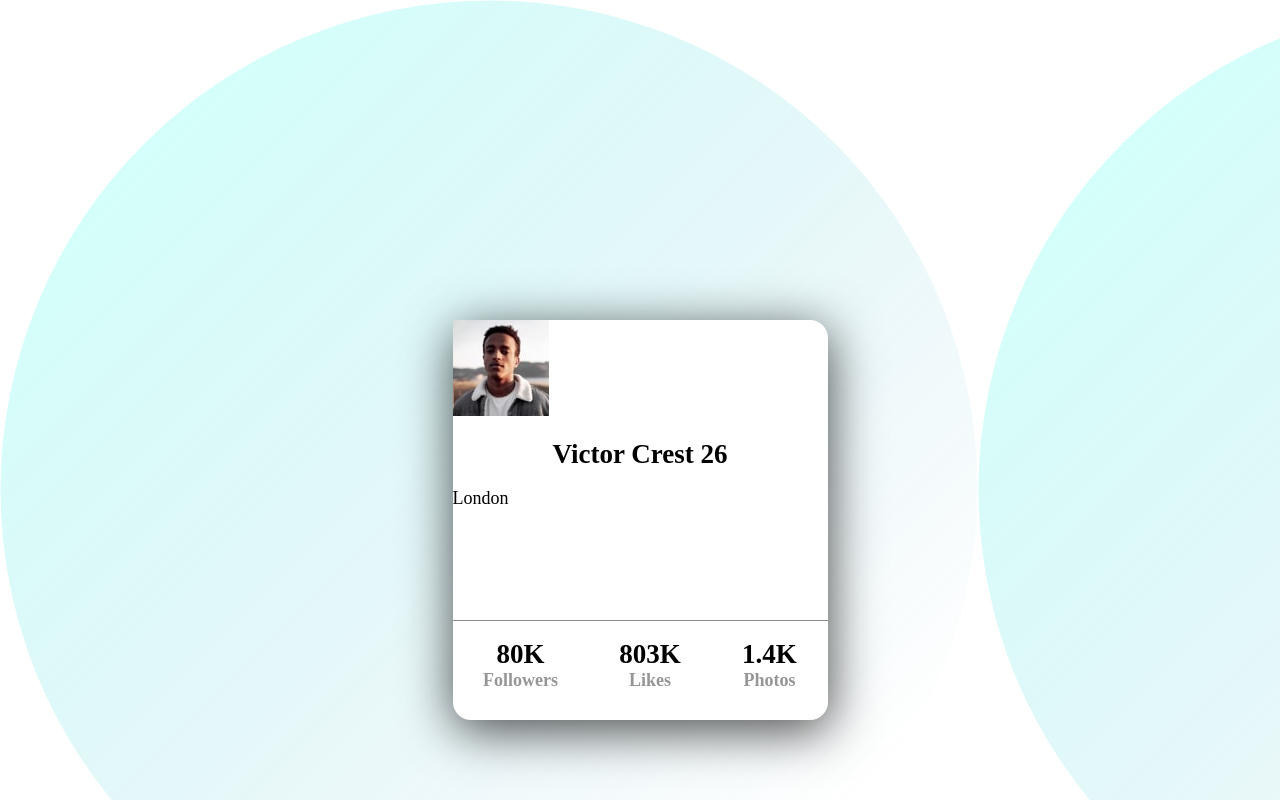
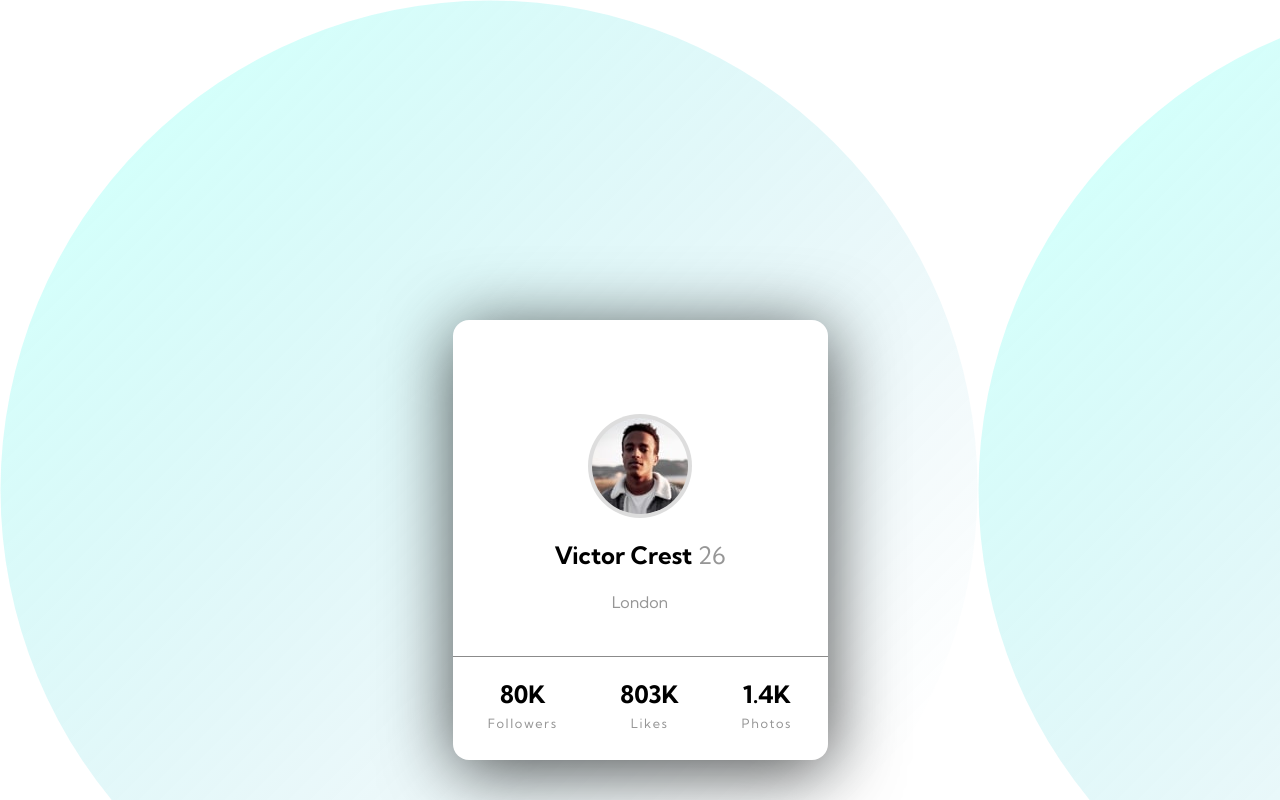
Before and after one commit to devjakov/profile-card-component, a plain HTML site: page index.html in a window 1280 px wide. Drawn offline with nearby package versions, Linux system fonts and the light colour scheme.

Commit message:
almolst done

```diff
--- a/style.css
+++ b/style.css
@@ -31,6 +31,7 @@ Dark gray: hsl(0, 0%, 59%)
 - Weights: 400, 700 */
 
 /* Universal */
+@import url('https://fonts.googleapis.com/css2?family=Kumbh+Sans:wght@400;700&display=swap');
 
 *, *::after, *::before{
     box-sizing: border-box;
@@ -39,6 +40,7 @@ Dark gray: hsl(0, 0%, 59%)
 }
 
 /* Colours and font*/
+
 
 html{
 /* ### Primary */
@@ -51,7 +53,8 @@ html{
 
     --Darkgray: hsl(0, 0%, 59%);
 
-    font-size: 18px;
+    font-size: 16px;
+    font-family: "Kumbh Sans" ;
 }
 
 /* Fixing body */
@@ -70,8 +73,8 @@ body{
     background-color: white;
     margin: 25% auto;
     width: 375px;
-    height: 400px;
-    box-shadow: 1px 10px 50px 1px rgba(0, 0, 0, .7);
+    height: 440px;
+    box-shadow: 1px 10px 70px 0px rgba(0, 0, 0, .7);
     border-radius: 1rem;
 }
 
@@ -82,18 +85,46 @@ body{
     flex-direction: row;
     justify-content: space-evenly;
     border-top: 1px rgba(25, 25, 25, .5) solid;
+    padding: auto 20px;
 }
 
+span{
+    color: var(--Darkgray);
+    font-weight: 400;
+}
+
+p{
+    text-align: center;
+    color:var(--Darkgray);
+}
+
+.info{
+    height: 55%;
+}
+
+.pp{
+    border-radius: 50%;
+    background-color: #ddd;
+    width: fit-content;
+    display: flex;
+    margin: 25% auto 0;
+    padding:.25rem;
+}
+
+img{
+    border-radius: 50%;
+
+}
+
+/* Bottom stats */
 h2{
-    margin:1rem auto;
+    margin:1.5rem auto;
     text-align: center;
 }
 
 h2 p{
-    font-size: 1rem;
-    color:var(--Darkgray)
+    font-size: .8rem;
+    letter-spacing: .1rem;
+    font-weight: 400;
+    padding: .5rem;
 }
-
-.info{
-    height: 75%;
-}
```
